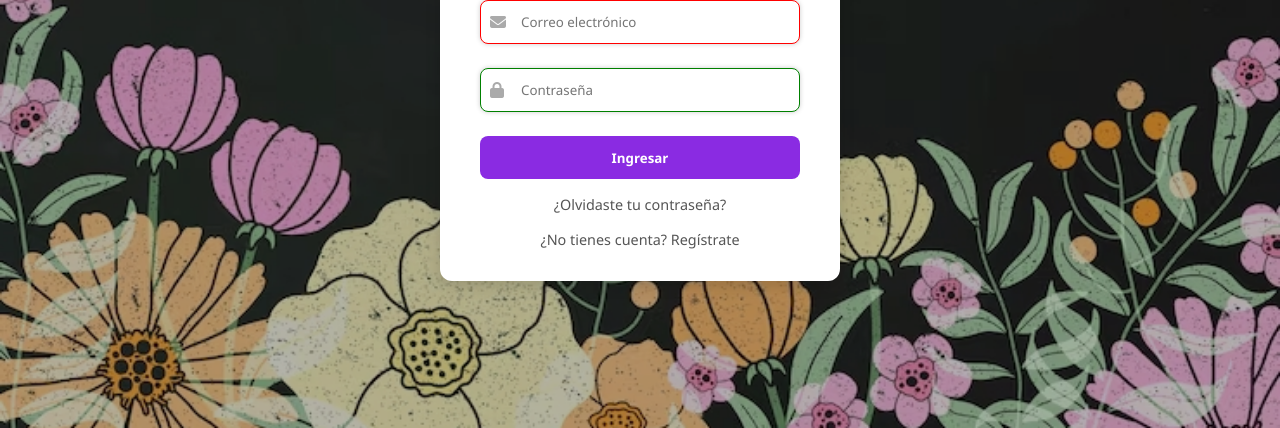
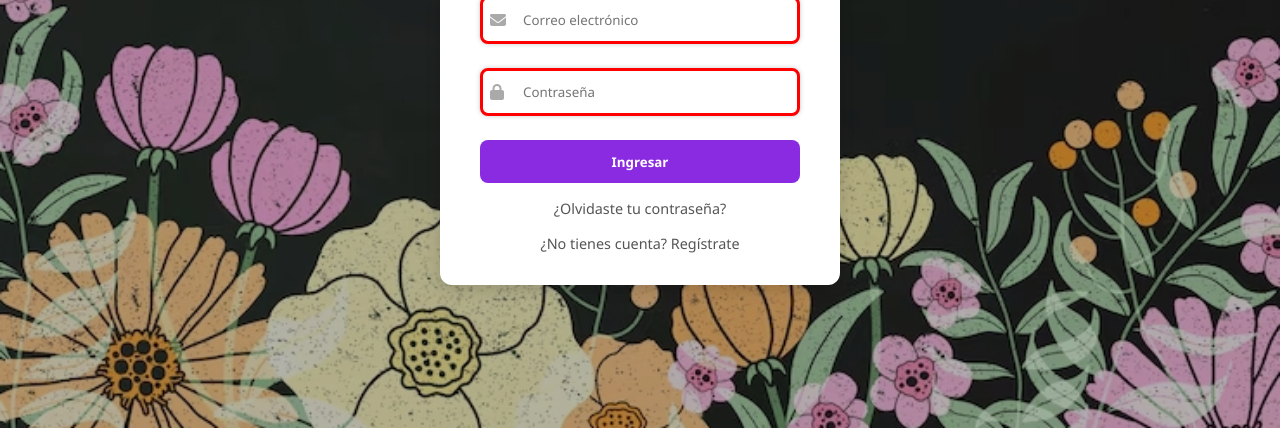
Before and after one commit to LuisFernandoSENA/Velasquez-Luis-Recup-Front., a plain HTML site: page login.html in a window 1280 px wide. Shown: the part 372-800 px from the top of the page. Drawn offline with Linux system fonts and the light colour scheme.

Commit message:
se agrego una validacion basica a los formularios de login.html y recuperar.html, para que se ingrese un minino o maximo (si se requiere) de caracteres

```diff
--- a/css/estilos.css
+++ b/css/estilos.css
@@ -81,11 +81,11 @@ input:focus, select:focus {
 }
 
 input:invalid {
-  border: 1px solid red;
+  border: 3px solid red;
 }
 
 input:valid {
-  border: 1px solid green;
+  border: 3px solid green;
 }
 
 .boton {
--- a/login.html
+++ b/login.html
@@ -24,7 +24,7 @@
 
     <div class="input-contenedor">
       <i class="fa fa-lock"></i>
-      <input type="password" placeholder="Contraseña" />
+      <input type="password" placeholder="Contraseña" minlength="8" required/>
     </div>
 
     <button type="submit" class="boton">Ingresar</button>
```
Also changed, not shown: recuperar.html (+1 -1 lines).
